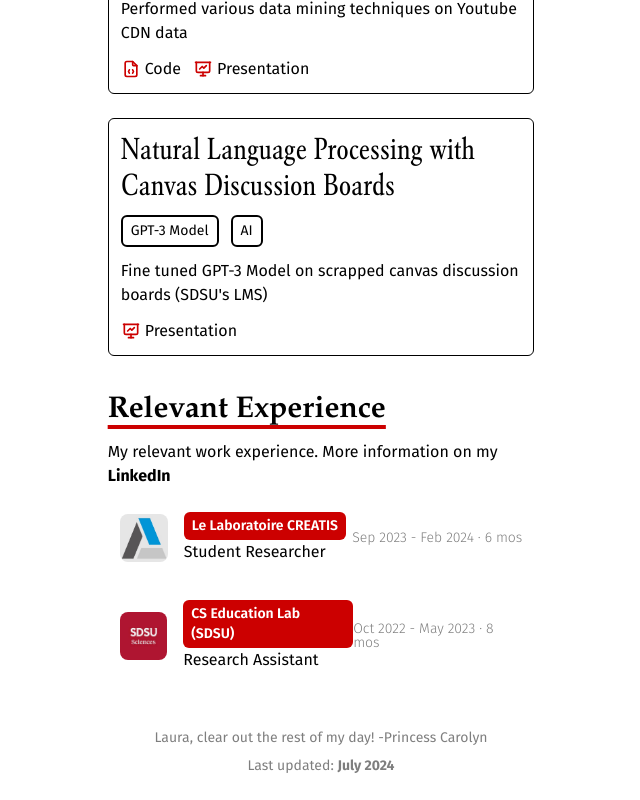
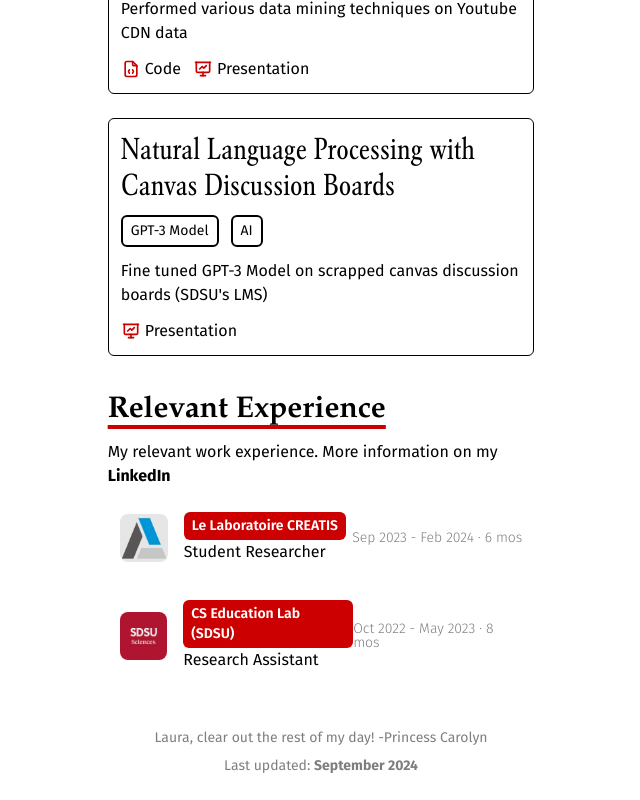
Before and after one commit to FrancisSanB/FrancisSanB.github.io, a React (Vite) app: page / in a window 1280 px wide. Shown: the part 1360-2160 px from the top of the page, without its empty margins (319-959 px from the left). Built offline with nearby package versions, Linux system fonts and the light colour scheme.

Commit message:
Update Footer.jsx

```diff
--- a/src/components/Footer.jsx
+++ b/src/components/Footer.jsx
@@ -12,7 +12,7 @@ function Footer() {
                     href="https://github.com/FrancisSanB/FrancisSanB.github.io" target="_blank"
                     className="font-bold hover:underline underline-offset-2 decoration-2 decoration-link dark:decoration-dark-link" rel="noreferrer noopener"
                 >
-                    July 2024
+                    September 2024
                 </a>
             </p>
         </div>
```
